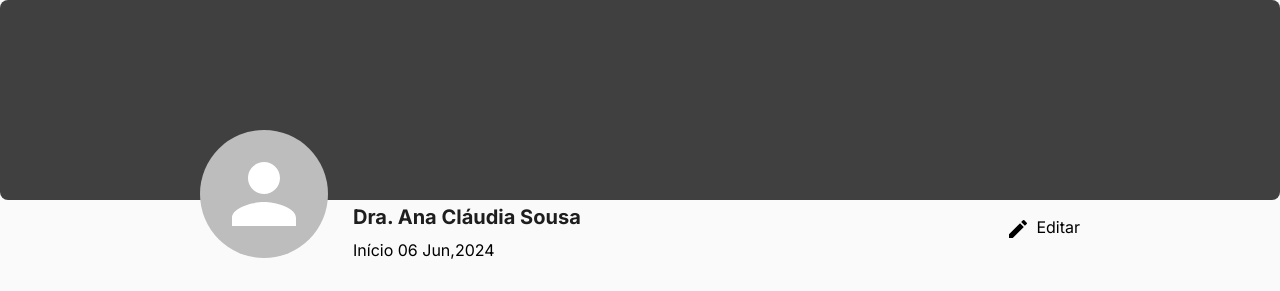
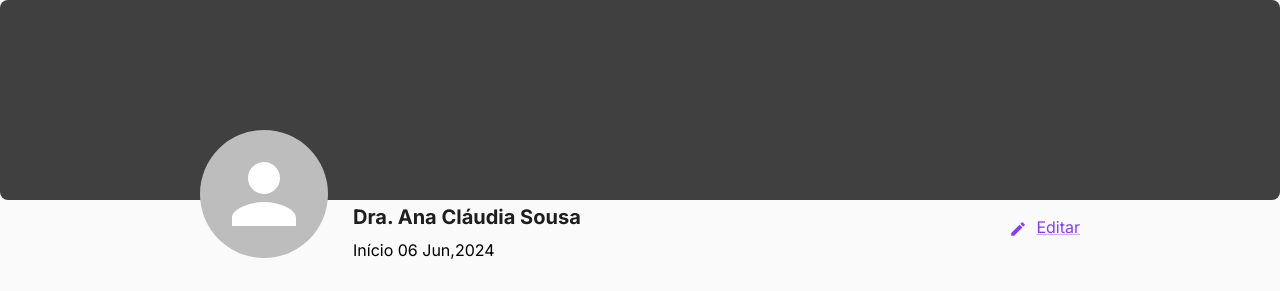
Before and after one commit to Radhark-Tech/frontend-challenge, a Next.js app in the folder frontend/: page / in a window 1280 px wide. Shown: the top 291 px of the page. Built offline with nearby package versions, Linux system fonts and the light colour scheme.

Commit message:
:sparkles: feat: Component Profile Background

```diff
--- /dev/null
+++ b/frontend/src/app/global.css
@@ -0,0 +1,4 @@
+*, body {
+    margin: 0 auto;
+    box-sizing: border-box;
+}
--- a/frontend/src/app/layout.tsx
+++ b/frontend/src/app/layout.tsx
@@ -1,5 +1,6 @@
 import type { Metadata } from "next";
 import { Inter } from "next/font/google";
+import './global.css';
 
 const inter = Inter({ subsets: ["latin"] });
 
--- a/frontend/src/app/page.tsx
+++ b/frontend/src/app/page.tsx
@@ -1,7 +1,6 @@
 "use client"
 
 import { useEffect, useState } from "react";
-import { Box } from "@mui/material";
 
 import PersonOutlineOutlinedIcon from '@mui/icons-material/PersonOutlineOutlined';
 import MailOutlinedIcon from '@mui/icons-material/MailOutlined';
@@ -11,6 +10,7 @@ import DataLabel from "@/components/DataLabel";
 import UserProfile from "@/components/UserProfile";
 
 import './styles.css';
+import Background from "@/components/Background";
 
 type User = {
   nome: string,
@@ -32,10 +32,7 @@ export default function Home() {
   },[]);
 
   return (
-    <div className='main'>
-      <div style={{ width: '100%' }}>
-        <Box sx={{ bgcolor: 'rgba(64, 64, 64, 1)', height: '25vh', borderRadius: '8px', position: 'relative' }}/>
-      </div>
+    <Background>
       <div className='content-container'>
         <div className='content-header'>
           <UserProfile />
@@ -58,6 +55,6 @@ export default function Home() {
           </DataLabel>
         </div>
       </div>
-    </div>
+    </Background>
   );
 }
--- a/frontend/src/app/styles.css
+++ b/frontend/src/app/styles.css
@@ -1,17 +1,3 @@
-*, body {
-    margin: 0 auto;
-    box-sizing: border-box;
-}
-
-.main {
-    background-color: rgba(250, 250, 250, 1);
-    display: flex;
-    flex-direction: column;
-    align-items: center;
-    height: 100vh;
-    width: 100%;
-}
-
 .content-container {
     width: 110vh;
     height: 80vh;
--- /dev/null
+++ b/frontend/src/components/Background/index.tsx
@@ -0,0 +1,17 @@
+import './styles.css';
+import { Box } from "@mui/material";
+
+type ContentBackground = {
+    children: React.ReactNode
+}
+
+export default function Background({children}: ContentBackground){
+    return (
+        <div className='main'>
+            <div style={{ width: '100%' }}>
+                <Box sx={{ bgcolor: 'rgba(64, 64, 64, 1)', height: '25vh', borderRadius: '8px', position: 'relative' }}/>
+            </div>
+            {children}
+        </div>
+    );
+}
--- /dev/null
+++ b/frontend/src/components/Background/styles.css
@@ -0,0 +1,8 @@
+.main {
+    background-color: rgba(250, 250, 250, 1);
+    display: flex;
+    flex-direction: column;
+    align-items: center;
+    height: 100vh;
+    width: 100%;
+}
--- a/frontend/src/components/UserProfile/index.tsx
+++ b/frontend/src/components/UserProfile/index.tsx
@@ -1,7 +1,7 @@
 import './styles.css';
 
 import EditIcon from '@mui/icons-material/Edit';
-import { Avatar } from '@mui/material';
+import { Avatar, Link } from '@mui/material';
 
 export default function UserProfile(){
     return(
@@ -18,10 +18,10 @@ export default function UserProfile(){
                     <h2  className='user-profile-registered'>Início 06 Jun,2024</h2>
                 </div>
             </div>
-            <div className='user-profile-edit-button'>
-              <EditIcon />
+            <Link href='/edit_profile' underline='always' color='rgba(134, 59, 255, 1)' className='user-profile-edit-button'>
+              <EditIcon sx={{ width: 18, color: 'rgba(134, 59, 255, 1)' }} />
               Editar
-            </div>
+            </Link>
         </>
     );
 }
--- a/frontend/src/components/UserProfile/styles.css
+++ b/frontend/src/components/UserProfile/styles.css
@@ -29,4 +29,6 @@
     width: 10%;
     display: flex;
     flex-direction: row;
+    color: rgba(134, 59, 255, 1);
+    font-size: .93rem;
 }
```
Also changed, not shown: frontend/src/app/edit_profile/page.tsx (added, +9 -0 lines).
